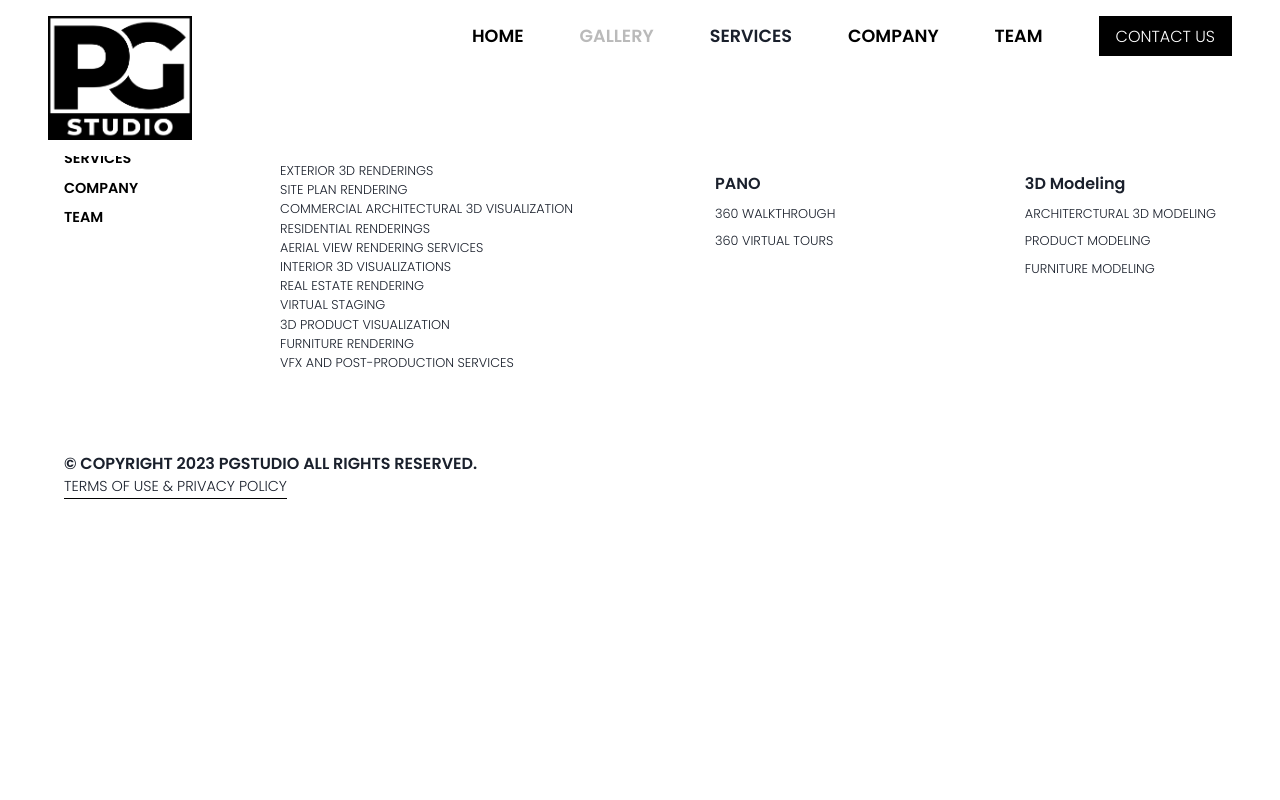
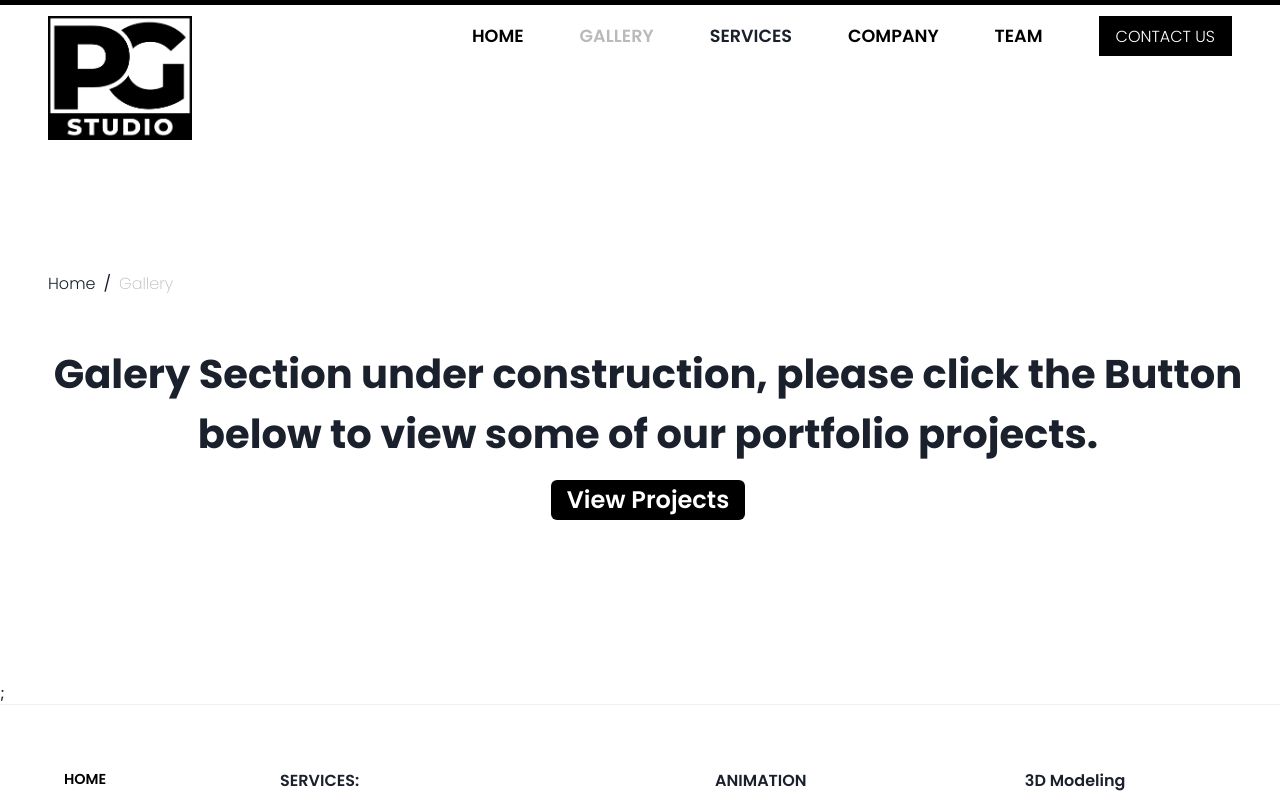
Before and after one commit to thepgstudio/pgwebv1, a Next.js app: page /gallery in a window 1280 px wide. Shown: the top 800 px of the page. Built offline with nearby package versions, Linux system fonts and the light colour scheme.

Commit message:
(feat): gallery section update

```diff
--- a/components/Contact.tsx
+++ b/components/Contact.tsx
@@ -2,14 +2,11 @@ import {
   ModalCloseButton,
   ModalOverlay,
   ModalContent,
-  ModalHeader,
-  ModalFooter,
   ModalBody,
   Modal,
   Box,
   Button,
   Text,
-  HStack,
   Input,
   VStack,
   Textarea,
@@ -46,6 +43,7 @@ const Contact = (props: any) => {
   //     setLoading(false);
   //   }
   // };
+
   return (
     <Modal isOpen={props.isOpen} onClose={props.onClose}>
       <ModalOverlay />
--- a/components/Footer.tsx
+++ b/components/Footer.tsx
@@ -48,12 +48,13 @@ const Footer = () => {
         <VStack alignItems={"flex-start"}>
           {nav.map((item, index) => (
             <Text
+              _hover={{ color: "#bababa" }}
               fontFamily={"poppins"}
+              cursor={"pointer"}
+              fontSize={".9rem"}
               fontWeight={600}
-              fontSize={".9rem"}
               key={index}
-              _hover={{ color: "#bababa" }}
-              cursor={"pointer"}
+              onClick={() => router.push(`${item[1]}`)}
               color={router.pathname === item[1] ? "#bababa" : "black"}
             >
               {item[0]}
@@ -131,7 +132,7 @@ const Footer = () => {
         </VStack>
 
         <VStack alignItems={"flex-start"} gap="2rem">
-          <VStack alignItems={"flex-start"}>
+          {/* <VStack alignItems={"flex-start"}>
             <Text
               textTransform={"uppercase"}
               fontSize={"1rem"}
@@ -151,7 +152,7 @@ const Footer = () => {
             >
               Floor Plan
             </Text>
-          </VStack>
+          </VStack> */}
 
           <VStack alignItems={"flex-start"}>
             <Text fontSize={"1rem"} fontFamily={"poppins"} fontWeight={600}>
--- a/components/MobileNav.tsx
+++ b/components/MobileNav.tsx
@@ -1,17 +1,9 @@
+import { Drawer, DrawerBody, DrawerContent } from "@chakra-ui/react";
+import { NextRouter, useRouter } from "next/router";
 import { Sling as Hamburger } from "hamburger-react";
 import { useDisclosure } from "@chakra-ui/react";
-import {
-  Box,
-  VStack,
-  Drawer,
-  DrawerBody,
-  DrawerOverlay,
-  DrawerContent,
-  DrawerCloseButton,
-} from "@chakra-ui/react";
 import NavElements from "./NavElements";
-import { useState } from "react";
-import { NextRouter, useRouter } from "next/router";
+
 
 const MobileNav = () => {
   const { isOpen, onOpen, onClose } = useDisclosure();
@@ -20,7 +12,7 @@ const MobileNav = () => {
   return (
     <>
       <Hamburger
-        size={40}
+        size={35}
         rounded
         toggle={onOpen}
         toggled={isOpen}
@@ -36,15 +28,15 @@ const MobileNav = () => {
         <DrawerContent height={""} mt="7rem" overflowY={"scroll"}>
           <DrawerBody
             justifyContent={"flex-start"}
+            height={"max-content"}
             alignItems={"center"}
             flexDir={"column"}
             display={"flex"}
-            height={"max-content"}
-            my="3rem"
+            my={"3rem"}
           >
             <NavElements
+              orientation={"column"}
               onClick={onClose}
-              orientation={"column"}
               fontSize="1.5rem"
             />
           </DrawerBody>
--- a/components/NavBar.tsx
+++ b/components/NavBar.tsx
@@ -1,6 +1,7 @@
 import { HStack, Box, Text, Button } from "@chakra-ui/react";
 import { NextRouter, useRouter } from "next/router";
 import { useState, useEffect } from "react";
+import { motion, useScroll, useSpring } from "framer-motion";
 import logo_small from "../public/assets/logos/PGStudio Logo - Variant 1.png";
 import logo_large from "../public/assets/logos/PGStudio Logo - Variant 2.png";
 import NavElements from "./NavElements";
@@ -24,6 +25,13 @@ const NavBar = () => {
   const [scrolled, setScrolled] = useState(false);
   const router: NextRouter = useRouter();
 
+  const { scrollYProgress } = useScroll();
+  const scaleX = useSpring(scrollYProgress, {
+    stiffness: 100,
+    damping: 30,
+    restDelta: 0.001,
+  });
+
   useEffect(() => {
     const scrollChange = () => setScrolled(window.scrollY > 150);
     window.addEventListener("scroll", scrollChange);
@@ -33,18 +41,21 @@ const NavBar = () => {
   return (
     <Box
       borderBottom={{ base: "1px solid gainsboro", lg: "none" }}
-      px={{ base: "1rem", lg: "3rem" }}
+      flexDirection={"column"}
       position={"fixed"}
       h={"max-content"}
+      display={"flex"}
+      w={"100vw"}
       zIndex={999}
-      w={"100vw"}
-      top={0}
       py="1rem"
       bg="white"
+      top={0}
     >
       <HStack
+        px={{ base: "1rem", lg: "3rem" }}
         alignItems={{ base: "flex-start", lg: "flex-start" }}
         justifyContent={"space-between"}
+        gap={"1rem"}
         h={"max-content"}
       >
         <Box display={{ base: "none", lg: "block" }}>
@@ -78,7 +89,11 @@ const NavBar = () => {
           <Image
             src={logo_small}
             alt="logo"
-            style={{ width: "6rem", height: "max-content", maxHeight: "5rem" }}
+            style={{
+              width: "6rem",
+              height: "max-content",
+              maxHeight: "5rem",
+            }}
           />
         </Box>
 
@@ -87,12 +102,16 @@ const NavBar = () => {
         </Box>
 
         <Box display={{ base: "none", lg: "flex" }}>
-          <NavElements
-            orientation="row"
-            fontSize="1.1rem"
-          />
+          <NavElements orientation="row" fontSize="1.1rem" />
         </Box>
       </HStack>
+
+      <motion.div
+        style={{
+          scaleX,
+        }}
+        className="progress-bar"
+      />
     </Box>
   );
 };
--- a/components/layout.tsx
+++ b/components/layout.tsx
@@ -1,4 +1,3 @@
-import localFont from "next/font/local";
 import Footer from "./Footer";
 import NavBar from "./NavBar";
 import React from "react";
@@ -6,11 +5,6 @@ import React from "react";
 type LayoutProps = {
   children: React.ReactNode;
 };
-
-// const pgFont = localFont({
-//   src: "../public/assets/logos/futura/futur.ttf",
-//   display: "swap",
-// });
 
 const Layout = ({ children }: LayoutProps) => {
   return (
--- a/src/pages/gallery.tsx
+++ b/src/pages/gallery.tsx
@@ -1,7 +1,69 @@
-import { Box } from "@chakra-ui/react";
+import {
+  Box,
+  HStack,
+  Breadcrumb,
+  BreadcrumbItem,
+  BreadcrumbLink,
+  Text,
+  Button,
+  Center,
+  Link,
+} from "@chakra-ui/react";
 
 const gallery = () => {
-  return <></>;
+  return (
+    <Box
+      fontFamily={"poppins"}
+      mt={{ base: "10rem", lg: "17rem" }}
+      mb={{ base: "5rem", lg: "10rem" }}
+      pr={{ base: "1rem", lg: "2rem" }}
+      pl={{ base: "1rem", lg: "3rem" }}
+    >
+      <HStack>
+        <Breadcrumb>
+          <BreadcrumbItem>
+            <BreadcrumbLink fontWeight={300} href="/">
+              Home
+            </BreadcrumbLink>
+          </BreadcrumbItem>
+
+          <BreadcrumbItem isCurrentPage>
+            <BreadcrumbLink color={"#BABABA"} fontWeight={200} href="#">
+              Gallery
+            </BreadcrumbLink>
+          </BreadcrumbItem>
+        </Breadcrumb>
+      </HStack>
+
+      <Box
+        mt="3rem"
+        display={"flex"}
+        width={"100%"}
+        justifyContent={"center"}
+        alignItems={"center"}
+        flexDir={"column"}
+      >
+        <Text textAlign={"center"} fontWeight={700} fontSize={"2.5rem"}>
+          Galery Section under construction, please click the Button below to view some
+          of our portfolio projects.
+        </Text>
+        <Button
+          as={Link}
+          isExternal
+          href={"https://thepg.studio/works"}
+          fontSize={"1.5rem"}
+          p={"1rem"}
+          _hover={{}}
+          width={"max-content"}
+          mt="1rem"
+          bg="black"
+          color={"white"}
+        >
+          View Projects
+        </Button>
+      </Box>
+    </Box>
+  );
 };
 
 export default gallery;
--- a/src/styles/globals.css
+++ b/src/styles/globals.css
@@ -74,6 +74,9 @@
   margin: 0;
 }
 
+html{
+  scroll-behavior: smooth;
+}
 html,
 body {
   max-width: 100vw;
@@ -160,3 +163,14 @@ a {
 section::-webkit-scrollbar {
   display: none;
 }
+
+
+.progress-bar {
+  position: fixed;
+  top: 0;
+  left: 0;
+  right: 0;
+  height: 5px;
+  background: black;
+  transform-origin: 0%;
+}
```
Also changed, not shown: components/LogoMarquee.tsx (+8 -5 lines), components/Services.tsx (+13 -12 lines), src/pages/company.tsx (+3 -20 lines), src/pages/index.tsx (+12 -41 lines), src/pages/team.tsx (+11 -14 lines).
